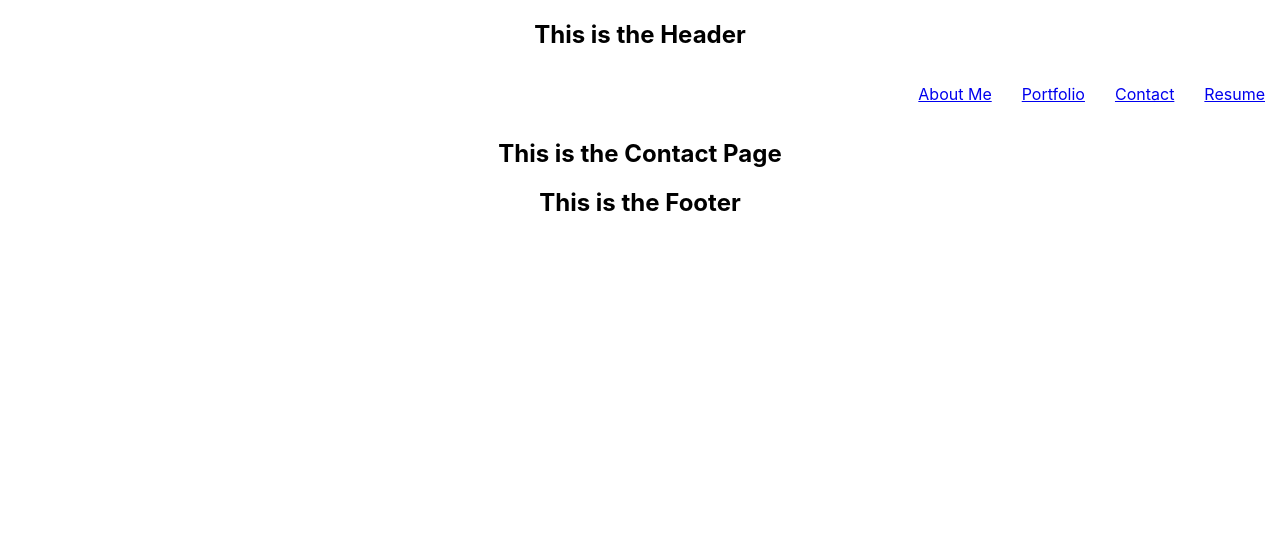
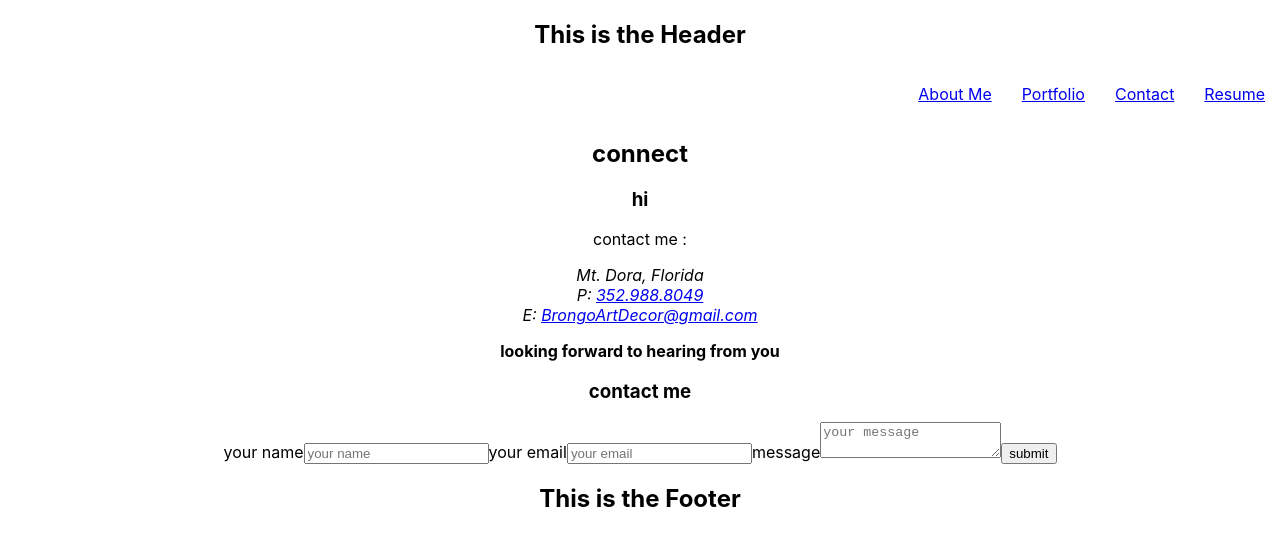
Before and after one commit to Ev3ryTh1ngN1c3/Lisa-Brongo-React-Portfolio, a React (Create React App) app in the folder public/Lisa-Brongo-React-Portfolio/public/: page /contact in a window 1280 px wide. Shown: the top 546 px of the page. Built offline with nearby package versions, Linux system fonts and the light colour scheme.

Commit message:
adde refactor contact form handling & validation

```diff
--- a/public/Lisa-Brongo-React-Portfolio/public/src/assets/components/Contact/index.js
+++ b/public/Lisa-Brongo-React-Portfolio/public/src/assets/components/Contact/index.js
@@ -1,11 +1,120 @@
+import React, { useState } from "react";
+import { validateEmail } from "../../utils/helpers";
+
 function Contact() {
-    return (
-      <section id="about-me" className="my-5 intro">
+  // State variables for form fields and error message
+  const [email, setEmail] = useState("");
+  const [userName, setUserName] = useState("");
+  const [message, setMessage] = useState("");
+  const [errorMessage, setErrorMessage] = useState("");
 
-       <h2>This is the Contact Page</h2>
+  // Function to handle input changes in the form fields
+  const handleInputChange = (e) => {
+    const { name, value } = e.target;
 
-      </section>
-    );
-  }
+    // Update state based on the input field
+    if (name === "email") {
+      setEmail(value);
+    } else if (name === "userName") {
+      setUserName(value);
+    } else {
+      setMessage(value);
+    }
+  };
 
-  export default Contact;
+  // Function to handle form submission
+  const handleFormSubmit = (e) => {
+    e.preventDefault();
+
+    // Validate email and name
+    if (!validateEmail(email) || !userName) {
+      setErrorMessage("Please provide a valid email and name.");
+      return;
+    }
+
+    // Validate message
+    if (!message) {
+      setErrorMessage("Message is required.");
+      return;
+    }
+
+    // Handle form submission logic here
+
+    // Clear form fields after submission
+    setUserName("");
+    setMessage("");
+    setEmail("");
+  };
+
+  return (
+    <section id="reach-out" className="contact">
+      <div className="flex-row">
+        <h2 className="section-title secondary-border">connect</h2>
+      </div>
+
+      <div className="contact-info">
+        <div>
+          <h3>hi {userName}</h3>
+          <p>contact me :</p>
+          <address>
+            Mt. Dora, Florida <br />
+            P: <a href="tel:352.988.8049">352.988.8049</a> <br />
+            E:{" "}
+            <a href="mailto://brongoartdecor@gmail.com">
+              BrongoArtDecor@gmail.com
+            </a>
+          </address>
+          <p>
+            <strong>looking forward to hearing from you</strong>
+          </p>
+        </div>
+
+        <div className="contact-form">
+          <h3>contact me</h3>
+          <form className="form">
+            <label htmlFor="contact-name">your name</label>
+            <input
+              value={userName}
+              name="userName"
+              onChange={handleInputChange}
+              type="text"
+              id="contact-name"
+              placeholder="your name"
+            />
+
+            <label htmlFor="contact-email">your email</label>
+            <input
+              value={email}
+              name="email"
+              onChange={handleInputChange}
+              type="email"
+              id="contact-email"
+              placeholder="your email"
+            />
+
+            <label htmlFor="contact-message">message</label>
+            <textarea
+              value={message}
+              name="message"
+              onChange={handleInputChange}
+              id="contact-message"
+              placeholder="your message"
+            />
+
+            <button type="submit" onClick={handleFormSubmit}>
+              submit
+            </button>
+          </form>
+        </div>
+
+        {errorMessage && (
+          <div>
+            <p className="error-text">{errorMessage}</p>
+          </div>
+        )}
+      </div>
+    </section>
+  );
+}
+
+export default Contact;
```
